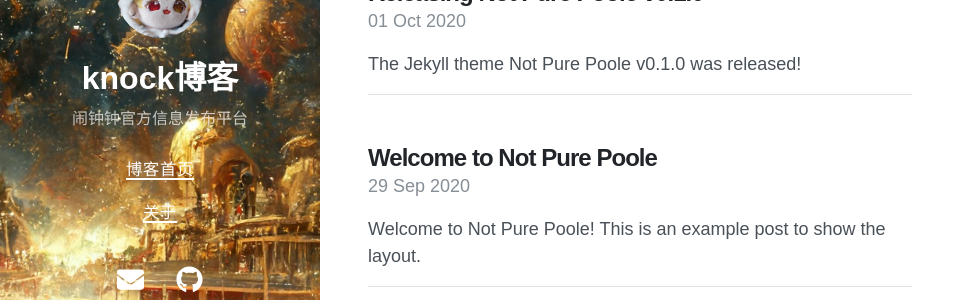
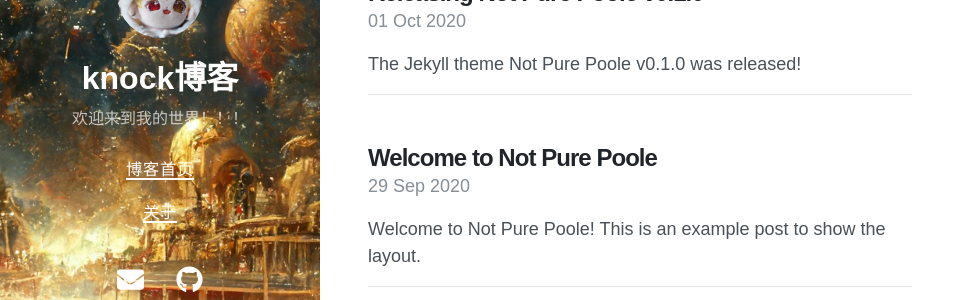
Before and after one commit to knock200508/blog, a Jekyll site: the page built from index.html, in a window 1280 px wide. Shown: the part 320-620 px from the top of the page, without its empty margins (0-975 px from the left). Built offline with Jekyll 4.4.1, drawn with Linux system fonts in a browser that asks for light colours; nearby versions of some CDN libraries; the list of posts is cut into pages by our own code.

Commit message:
更新 _config.yml

```diff
--- a/_config.yml
+++ b/_config.yml
@@ -1,6 +1,6 @@
 # Setup
 title: knock博客
-description: 闹钟钟官方信息发布平台
+description: 欢迎来到我的世界！！！
 url: https://knock.eu.org
 avatar: /avatar.jpeg
 paginate: 5
@@ -29,12 +29,13 @@
 
 # Optimize Jekyl SEO Tag
 
-logo: logo.png
+logo: /logo.png
+
 social:
-  name: Songzi Vong
+  name: knock
   links:
-    - https://twitter.com/vszhub
-    - https://github.com/vszhub
+    - hhttps://github.com/knock200508/
+
 
 lang: zh
 
```
